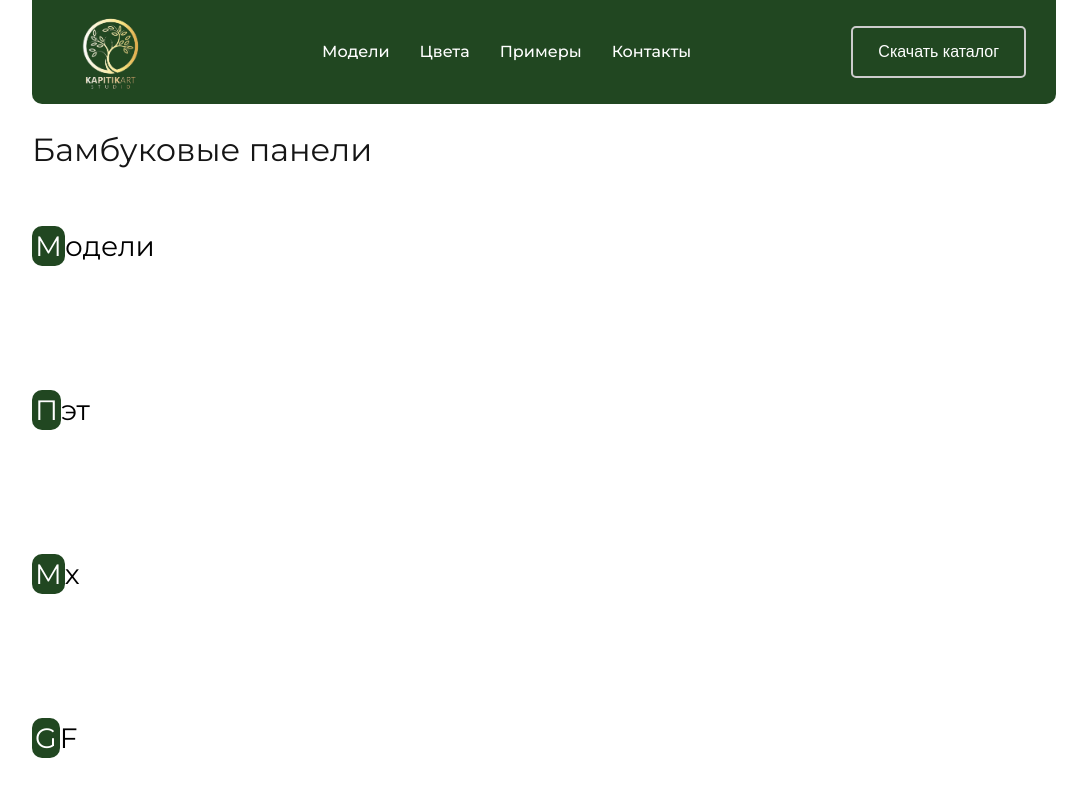
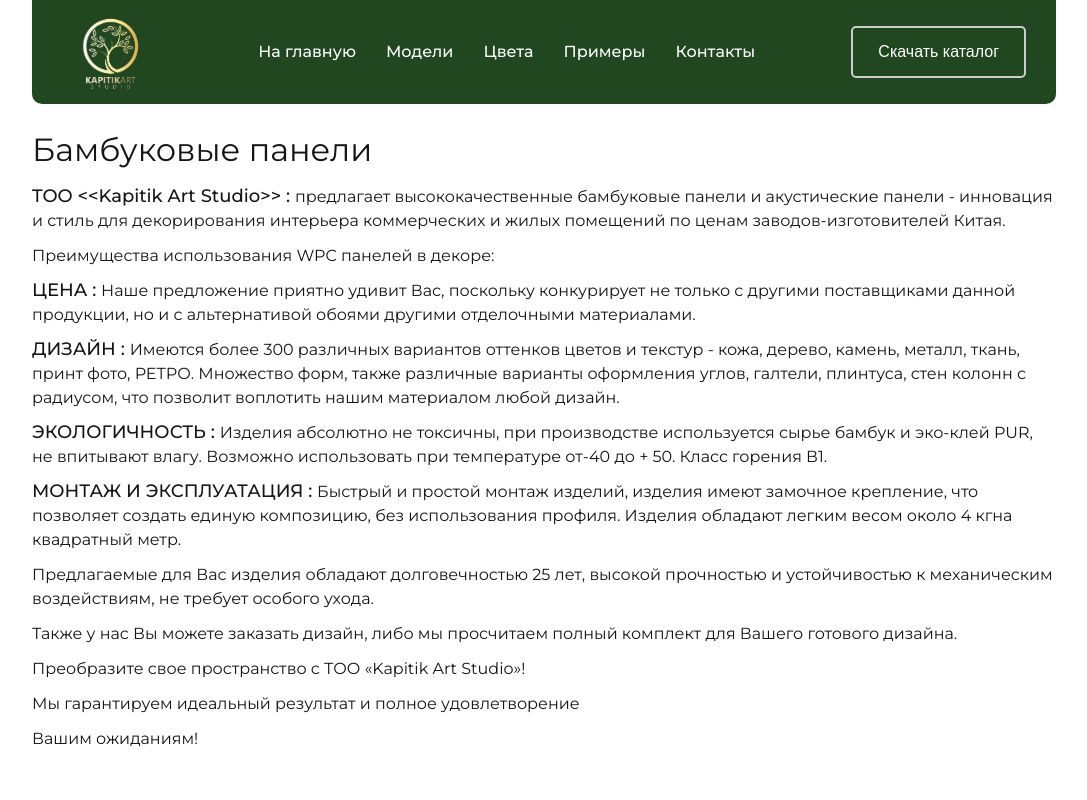
Before and after one commit to UmarXLE/furniture-project-new, a Next.js app: page /bamboo in a window 1280 px wide. Shown: the top 800 px of the page, without its empty margins (96-1183 px from the left). Built offline with nearby package versions, Linux system fonts and the light colour scheme.

Commit message:
added new edits

```diff
--- a/src/app/(more)/bamboo/page.jsx
+++ b/src/app/(more)/bamboo/page.jsx
@@ -7,17 +7,22 @@
 import Colors from '@/components/colors/Colors';
 import Example from '@/components/example/Example';
 import Description from '@/components/aditional/Description';
-import ProductsContainer from '@/components/product/ProductsContainer';
 
 const BambooPage = () => {
     return (
         <Container>
             <Title title="Бамбуковые панели" />
-            <ProductsContainer title="одели" capital="М" />
-            <ProductsContainer title="эт" capital="П"/>
-            <ProductsContainer title="x" capital="M" />
-            <ProductsContainer title="F" capital="G"/>
-            <Description text="Изделия абсолютно не токсичны, при производстве используется сырье бамбук и эко-клей PUR, не впитывают влагу. Возможно использовать при температуре от - 40 до + 50. Класс горения В1."/>
+            <Description title={"TOO <<Kapitik Art Studio>>" } text={" предлагает высококачественные бамбуковые панели и акустические панели - инновация и стиль для декорирования интерьера коммерческих и жилых помещений по ценам заводов-изготовителей Китая."} />
+            <Description text={"Преимущества использования WPC панелей в декоре:"} />
+            <Description title={"ЦЕНА"} text={"Наше предложение приятно удивит Вас, поскольку конкурирует не только с другими поставщиками данной продукции, но и с альтернативой обоями другими отделочными материалами."} />
+            <Description title={"ДИЗАЙН"} text={"Имеются более 300 различных вариантов оттенков цветов и текстур - кожа, дерево, камень, металл, ткань, принт фото, РЕТРО. Множество форм, также различные варианты оформления углов, галтели, плинтуса, стен колонн с радиусом, что позволит воплотить нашим материалом любой дизайн."} />
+            <Description title={"ЭКОЛОГИЧНОСТЬ"} text={"Изделия абсолютно не токсичны, при производстве используется сырье бамбук и эко-клей PUR, не впитывают влагу. Возможно использовать при температуре от-40 до + 50. Класс горения В1."}/>
+            <Description title={"МОНТАЖ И ЭКСПЛУАТАЦИЯ"} text={"Быстрый и простой монтаж изделий, изделия имеют замочное крепление, что позволяет создать единую композицию, без использования профиля. Изделия обладают легким весом около 4 кгна квадратный метр." } />
+            <Description text={"Предлагаемые для Вас изделия обладают долговечностью 25 лет, высокой прочностью и устойчивостью к механическим воздействиям, не требует особого ухода."} />
+            <Description text={"Также у нас Вы можете заказать дизайн, либо мы просчитаем полный комплект для Вашего готового дизайна.  "} />
+            <Description text={"Преобразите свое пространство с ТОО «Kapitik Art Studio»!"}/>
+            <Description text={"Мы гарантируем идеальный результат и полное удовлетворение "} />
+            <Description text={"Вашим ожиданиям!"} />
             <Models data={bambooModelsData}  />
             <Colors data={bambooColorData} />
             <Example data={bambooExampleData}/>
--- a/src/components/aditional/Description.jsx
+++ b/src/components/aditional/Description.jsx
@@ -2,9 +2,10 @@
 import styled from '@emotion/styled';
 import React from 'react';
 
-const Description = ({text}) => {
+const Description = ({text , title , line}) => {
     return (
         <DescriptionStyled data-aos="fade-right" data-aos-duration="1200" data-aos-once="true">
+            <span>{title} {line ? " - " : ""}{title ? ": " : ""} </span>
             {text}
         </DescriptionStyled>
     );
@@ -17,4 +18,9 @@
     color: var(--black);
     font-weight: 400;
     line-height: 150%;
+    padding: 5px 0;
+    & span {
+        font-weight: 500;
+        font-size: 18px;
+    }
 `
--- a/src/components/base/Footer.jsx
+++ b/src/components/base/Footer.jsx
@@ -1,8 +1,10 @@
 "use client"
+import ProductCard from '@/ui/ProductCard';
 import styled from '@emotion/styled';
 import Image from 'next/image';
 import Link from 'next/link';
 import React from 'react';
+import LightBox from '@/ui/LightBox';
 
 const Footer = () => {
     return (
@@ -14,7 +16,7 @@
             </div>
             <div className='footer-item'>
                 <div className='footer-item-card'>
-                    <Link href="https://wa.me/+7 778 484 41 90">
+                    <Link target='_blank' href="https://wa.me/+7 778 484 41 90">
                         <Image
                             src={"/assets/icons/whatsapp.png"}
                             width={15}
@@ -33,7 +35,7 @@
                     </Link>
                 </div>
                 <div className='footer-item-card'>
-                    <Link href="https://wa.me/+7 700 111 40 24">
+                    <Link target='_blank' href="https://wa.me/+7 700 111 40 24">
                         <Image
                             src={"/assets/icons/whatsapp.png"}
                             width={15}
@@ -51,10 +53,8 @@
                         <p>+7 700 111 40 24 - Астана</p>
                     </Link>
                 </div>
-            </div>
-            <div className='footer-item'>
                 <div className='footer-item-card'>
-                    <Link href="https://wa.me/+996555585961">
+                    <Link  target='_blank' href="https://wa.me/+996555585961">
                         <Image
                             src={"/assets/icons/whatsapp.png"}
                             width={15}
@@ -72,8 +72,9 @@
                         <p>+996 555 585 961 - Бишкек</p>
                     </Link>
                 </div>
+            </div>
+            <div className='footer-item'>
                 <div className='footer-item-card'>
-
                     <Link href="mailto:weasellux@gmail.com">
                         <Image
                             src={"/assets/icons/email.png"}
@@ -84,8 +85,6 @@
                         <p>weasellux@gmail.com</p>
                     </Link>
                 </div>
-            </div>
-            <div className='footer-item'>
                 <Link target='_blank' href="https://www.instagram.com/kapitik_art.kz?igsh=cGJsMmo5aXZvcGtk">
                     <Image
                         src={"/assets/icons/instagram.png"}
@@ -96,6 +95,21 @@
                     <p>kapitik_art.kz</p>
                 </Link>
             </div>
+            <div className='footer-item'>
+                <LightBox
+                    width={100}
+                    height={100}
+                    data={{
+                    id: 2,
+                    img: "/assets/icons/inst-q.png",
+                    additional: [
+                        {
+                            id: 1,
+                            src: "/assets/icons/inst-q.png"
+                        }
+                    ]
+                }}/>
+            </div>
         </Container>
     );
 };
@@ -103,13 +117,14 @@
 export default Footer;
 
 const Container = styled("footer")`
-    padding: 40px 30px;
+    padding: 20px 30px;
     background: var(--bg);
     border-radius: 10px 10px 0 0;
     color:var(--white);
     display: grid;
-    grid-template-columns: repeat(auto-fill, minmax(255px, 1fr));
+    grid-template-columns: 20% 30% 30% 20%;
     grid-auto-rows: auto;
+    justify-content: space-between;
     gap:20px;
     width: 100%;
 
@@ -134,4 +149,12 @@
         align-items: center;
         gap:5px;
     }
+
+
+    @media screen and (max-width:992px) {
+        grid-template-columns: 1fr 1fr;
+    }
+    @media screen and (max-width:767px) {
+        grid-template-columns: 1fr;
+    }
 `
--- a/src/components/base/Header.jsx
+++ b/src/components/base/Header.jsx
@@ -18,7 +18,7 @@
             </div>
             <div className='download-button'>
                 <Button>
-                    <a href="/assets/files/catalog.pdf" download>Скачать каталог</a>
+                    <a href="" download>Скачать каталог</a>
                 </Button>
             </div>
         </Container>
--- a/src/components/base/HeaderAdditional.jsx
+++ b/src/components/base/HeaderAdditional.jsx
@@ -6,8 +6,11 @@
 import { scrollTo } from '@/utils/scroll';
 import Link from 'next/link';
 import MenuDrawer from '../navigation/MenuDrawer';
+import {useSearchParams } from 'next/navigation';
 
 const HeaderAdditional = () => {
+    const params = useSearchParams()
+    console.log(params);
     return (
         <Container data-aos="fade-down" data-aos-duration="1000" data-aos-once="false">
             <div className='logo'>
@@ -21,6 +24,7 @@
                 </Link>
             </div>
             <nav className='navigation'>
+                <Link href={"/"}>На главную</Link>
                 <span onClick={() => scrollTo('model')}>Модели</span>
                 <span onClick={() => scrollTo('color')}>Цвета</span>
                 <span onClick={() => scrollTo('example')}>Примеры</span>
--- a/src/components/navigation/MenuContent.jsx
+++ b/src/components/navigation/MenuContent.jsx
@@ -21,6 +21,7 @@
                     </Link>
                 </div>
                 <nav className='navigation'>
+                    <Link href={"/"}>На главную</Link>
                     <span onClick={() => {
                         scrollTo('model')
                         close()
--- a/src/ui/LightBox.jsx
+++ b/src/ui/LightBox.jsx
@@ -7,7 +7,7 @@
 import Download from "yet-another-react-lightbox/plugins/download";
 import Button from "./Button";
 
-export default function LightBox({ data , setOpen}) {
+export default function LightBox({ data , setOpen , height , width}) {
 
     const [open, setOpenLocal] = React.useState(false);
 
@@ -24,10 +24,10 @@
             <div>
                 <Image
                     onClick={handleOpen}
-                    src={data?.main}
-                    width={300}
-                    height={300}
-                    layout="responsive"
+                    src={data?.img}
+                    width={width }
+                    height={height}
+                    // layout="responsive"
                     alt="sizes panel image"
                     className="mainImage"
                 />
@@ -44,6 +44,8 @@
 
 
 const LightBoxStyled = styled("div")`
+    width: ${props => props.width ? props.width : ""};
+    height: ${props => props.height ? props.height : ""};
     .mainImage {
         cursor: pointer;
     }
```
Also changed, not shown: src/app/(more)/acoustic/page.jsx (+11 -6 lines), public/assets/icons/inst-q.png (added), public/assets/icons/web-q.png (added).
